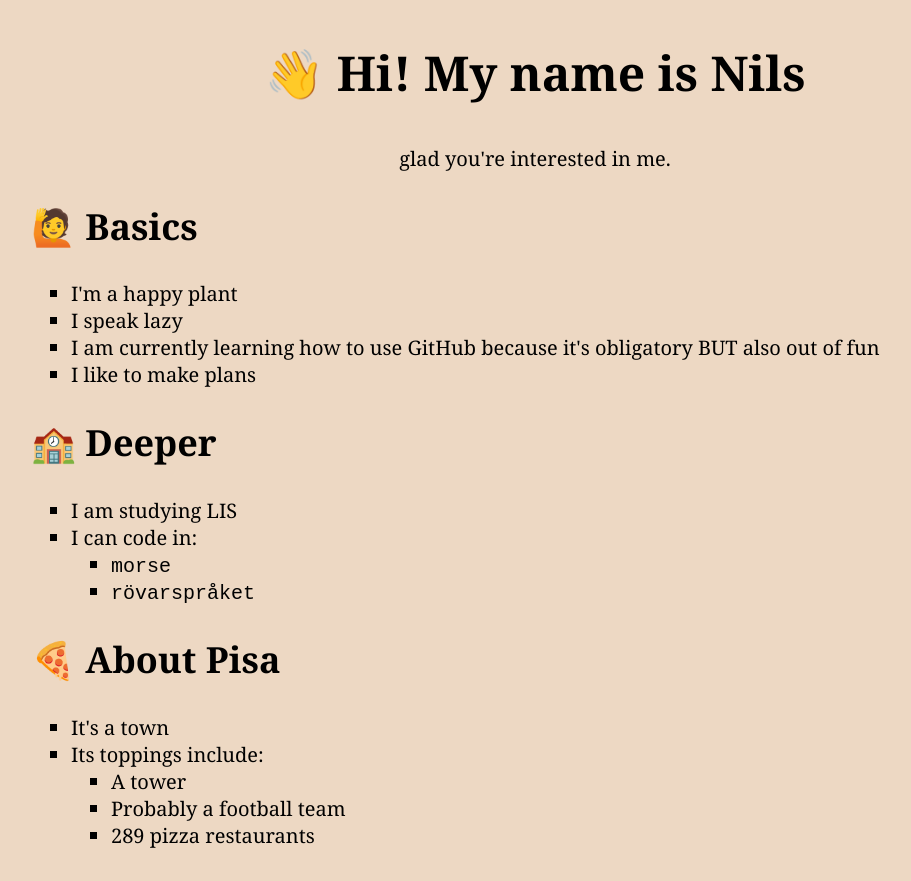
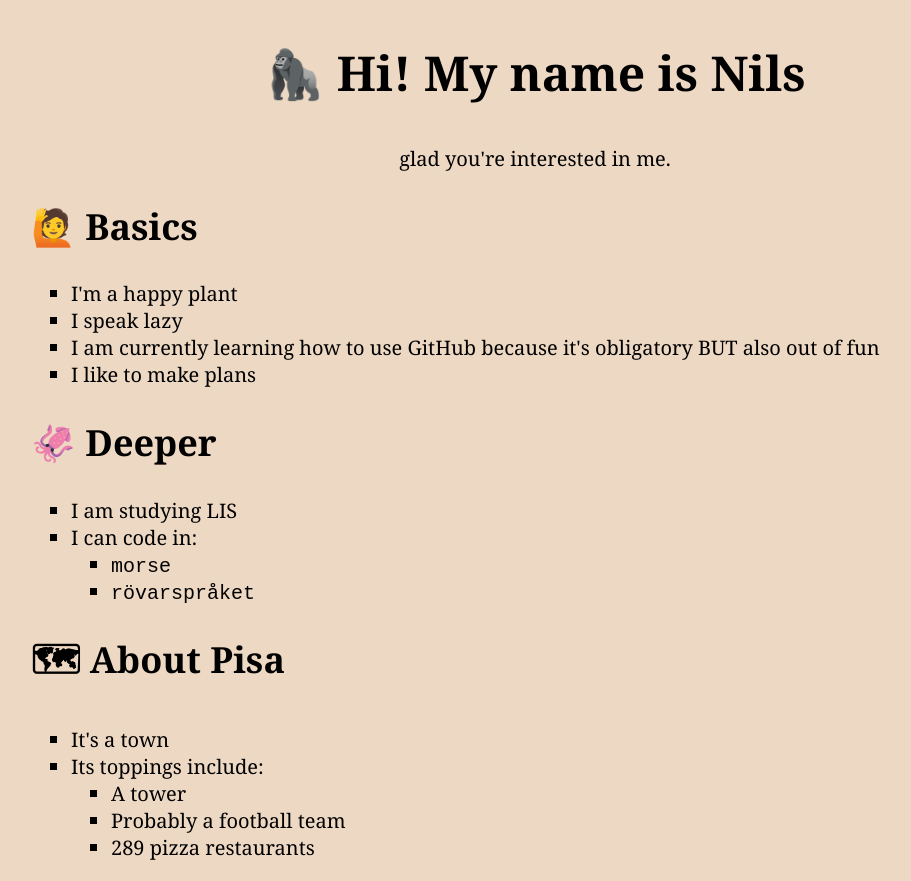
Before and after one commit to SOMMARNILEN/ovaGitMedWoult, a plain HTML site: page index.html in a window 1280 px wide. Shown: the whole page, without its empty margins (105-1016 px from the left). Drawn offline with Linux system fonts and the light colour scheme.

Commit message:
Nils sida
Min sida

```diff
--- a/index.html
+++ b/index.html
@@ -7,7 +7,7 @@
     </head>
     <body>
         <article>
-        <h1>&#128075; Hi! My name is Nils</h1>
+        <h1>&#129421; Hi! My name is Nils</h1>
         <p>
             glad you're interested in me.
         </p>
@@ -22,7 +22,7 @@
         </ul>
         </article>
         <article>
-        <h2>&#127979; Deeper </h2>
+        <h2>&#129425; Deeper </h2>
         <ul>
             <li>I am studying LIS</li>
             <li>I can code in:
@@ -34,7 +34,7 @@
         </ul>
         </article>
         <article>
-        <h2>&#127829; About Pisa</h2>
+        <h2>&#128506; About Pisa</h2>
         <ul>
             <li>It's a town</li>
             <li>Its toppings include:
```
